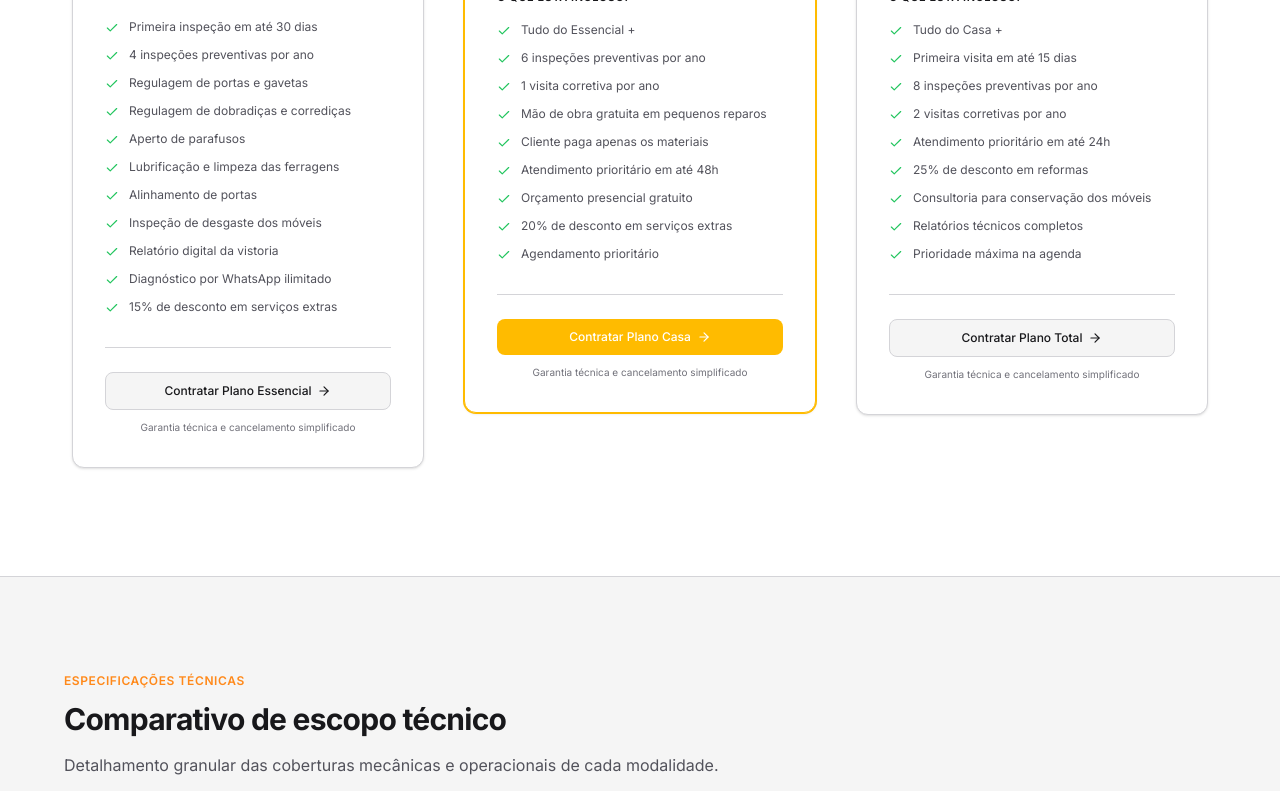
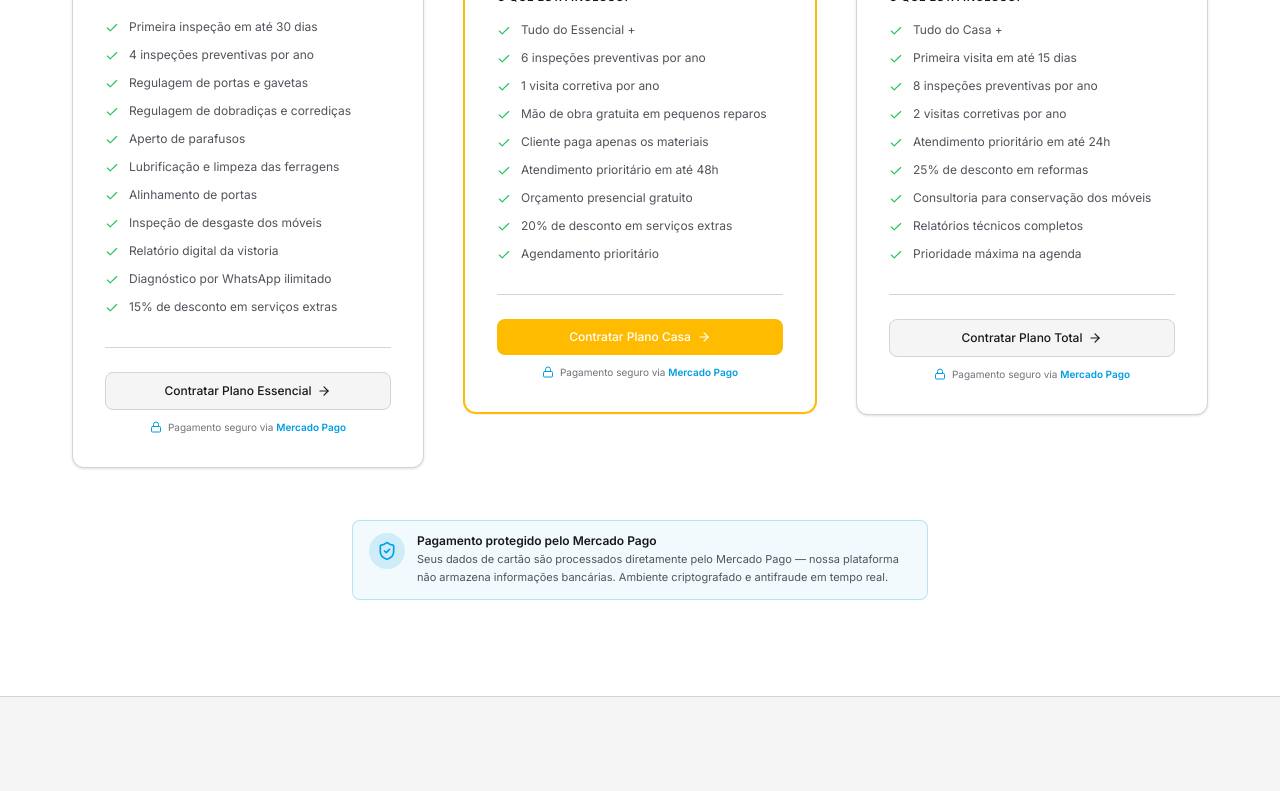
Before and after one commit to Yurguis8/s.o.s-manutencoes, a React (Vite) app in the folder frontend/: page / in a window 1280 px wide. Shown: the part 1530-2321 px from the top of the page. Built offline with nearby package versions, Linux system fonts and the light colour scheme.

Commit message:
Deixando mercado pago, explicito

```diff
--- /dev/null
+++ b/frontend/src/components/MercadoPagoTrustBadge.tsx
@@ -0,0 +1,42 @@
+import React from 'react';
+import { Lock, ShieldCheck } from 'lucide-react';
+
+interface MercadoPagoTrustBadgeProps {
+  variant?: 'compact' | 'full';
+  className?: string;
+}
+
+export const MercadoPagoTrustBadge: React.FC<MercadoPagoTrustBadgeProps> = ({
+  variant = 'full',
+  className = '',
+}) => {
+  if (variant === 'compact') {
+    return (
+      <div className={`inline-flex items-center gap-1.5 text-[10px] text-foreground-subtle ${className}`}>
+        <Lock className="w-3 h-3 shrink-0 text-[#009EE3]" aria-hidden />
+        <span>Pagamento seguro via <strong className="font-semibold text-[#009EE3]">Mercado Pago</strong></span>
+      </div>
+    );
+  }
+
+  return (
+    <div
+      className={`flex items-start gap-3 rounded-lg border border-[#009EE3]/25 bg-[#009EE3]/5 px-4 py-3 ${className}`}
+      role="note"
+      aria-label="Pagamento processado pelo Mercado Pago"
+    >
+      <div className="flex h-9 w-9 shrink-0 items-center justify-center rounded-full bg-[#009EE3]/15">
+        <ShieldCheck className="h-5 w-5 text-[#009EE3]" aria-hidden />
+      </div>
+      <div className="min-w-0">
+        <p className="text-xs font-semibold text-foreground">
+          Pagamento protegido pelo Mercado Pago
+        </p>
+        <p className="mt-0.5 text-[11px] leading-relaxed text-foreground-muted">
+          Seus dados de cartão são processados diretamente pelo Mercado Pago — nossa plataforma
+          não armazena informações bancárias. Ambiente criptografado e antifraude em tempo real.
+        </p>
+      </div>
+    </div>
+  );
+};
--- a/frontend/src/components/PlansSection.tsx
+++ b/frontend/src/components/PlansSection.tsx
@@ -5,6 +5,7 @@ import { Plan, BillingCycle } from '../types';
 import { Check, ArrowRight } from 'lucide-react';
 import { Reveal, RevealStagger, RevealStaggerItem } from './Reveal';
 import { APPLE_EASE_OUT } from './Reveal';
+import { MercadoPagoTrustBadge } from './MercadoPagoTrustBadge';
 
 interface PlansSectionProps {
   onSubscribe: (plan: Plan, billingCycle: BillingCycle) => void;
@@ -125,8 +126,8 @@ const PlanCard: React.FC<PlanCardProps> = ({ plan, billingCycle, onSubscribe })
               <ArrowRight className="w-3.5 h-3.5" />
             </button>
 
-            <div className="mt-2.5 text-center text-[10px] text-foreground-subtle">
-              Garantia técnica e cancelamento simplificado
+            <div className="mt-2.5 flex justify-center">
+              <MercadoPagoTrustBadge variant="compact" />
             </div>
           </div>
         </div>
@@ -195,6 +196,10 @@ export const PlansSection: React.FC<PlansSectionProps> = ({ onSubscribe }) => {
             </RevealStaggerItem>
           ))}
         </RevealStagger>
+
+        <Reveal className="mt-10 flex justify-center">
+          <MercadoPagoTrustBadge className="max-w-xl" />
+        </Reveal>
       </div>
     </section>
   );
--- a/frontend/src/components/SubscribeModal.tsx
+++ b/frontend/src/components/SubscribeModal.tsx
@@ -2,6 +2,8 @@ import React, { useState } from 'react';
 import { Link } from 'react-router-dom';
 import { Plan, BillingCycle } from '../types';
 import { getMpDeviceSessionId } from '../utils/mercadopago';
+import { formatPrice } from '../utils/formatPrice';
+import { MercadoPagoTrustBadge } from './MercadoPagoTrustBadge';
 import { X, ShieldCheck, Loader2, ChevronDown, ChevronUp } from 'lucide-react';
 
 interface SubscribeModalProps {
@@ -107,8 +109,8 @@ export const SubscribeModal: React.FC<SubscribeModalProps> = ({ plan, billingCyc
               <p className="text-xs text-foreground-subtle mt-0.5">Ciclo {cycleLabel}</p>
             </div>
             <div className="text-right">
-              <div className="text-lg font-bold text-foreground">R$ {monthlyPrice}<span className="text-xs font-normal text-foreground-subtle">/mês</span></div>
-              <div className="text-[11px] text-foreground-subtle font-mono">Total: R$ {cycleTotal}</div>
+              <div className="text-lg font-bold text-foreground">R$ {formatPrice(monthlyPrice)}<span className="text-xs font-normal text-foreground-subtle">/mês</span></div>
+              <div className="text-[11px] text-foreground-subtle font-mono">Total: R$ {formatPrice(cycleTotal)}</div>
             </div>
           </div>
 
@@ -169,6 +171,8 @@ export const SubscribeModal: React.FC<SubscribeModalProps> = ({ plan, billingCyc
               />
             </div>
           </div>
+
+          <MercadoPagoTrustBadge className="mb-4" />
 
           {/* Seção de Termos e Contrato */}
           <div className="mt-4 space-y-2 border-t border-border pt-4">
@@ -267,14 +271,17 @@ export const SubscribeModal: React.FC<SubscribeModalProps> = ({ plan, billingCyc
                 </>
               ) : (
                 <>
-                  <span>Prosseguir para pagamento</span>
+                  <span>Continuar no Mercado Pago</span>
                 </>
               )}
             </button>
           </div>
 
-          <div className="mt-4 text-center text-[10px] text-foreground-subtle">
-            Ambiente homologado · Conexão SSL 256-bit · Prontuário gerado automaticamente
+          <div className="mt-4 flex flex-col items-center gap-2">
+            <MercadoPagoTrustBadge variant="compact" />
+            <p className="text-center text-[10px] text-foreground-subtle">
+              Conexão SSL · Prontuário gerado automaticamente
+            </p>
           </div>
 
         </form>
--- a/frontend/src/data/landingData.ts
+++ b/frontend/src/data/landingData.ts
@@ -70,10 +70,10 @@ export const PLANS: Plan[] = [
     id: 'essential',
     name: "Plano Essencial",
     tagline: "Proteção preventiva básica para seus móveis.",
-    priceSemiannualMonthly: 10,
-    priceAnnualMonthly: 10,
-    totalSemiannual: 60,
-    totalAnnual: 120,
+    priceSemiannualMonthly: 29.90,
+    priceAnnualMonthly: 25.42,
+    totalSemiannual: 179.40,
+    totalAnnual: 305.04,
     benefits: [
       "Primeira inspeção em até 30 dias",
       "4 inspeções preventivas por ano",
@@ -92,10 +92,10 @@ export const PLANS: Plan[] = [
     id: 'casa',
     name: "Plano Casa",
     tagline: "Cobertura completa e prioritária para residências familiares e uso contínuo.",
-    priceSemiannualMonthly: 10,
-    priceAnnualMonthly: 10,
-    totalSemiannual: 60,
-    totalAnnual: 120,
+    priceSemiannualMonthly: 79.90,
+    priceAnnualMonthly: 67.92,
+    totalSemiannual: 479.40,
+    totalAnnual: 815.04,
     isPopular: true,
     benefits: [
       "Tudo do Essencial +",
@@ -113,10 +113,10 @@ export const PLANS: Plan[] = [
     id: 'total',
     name: "Plano Total",
     tagline: "Blindagem patrimonial integral para residências de alto padrão e marcenarias amplas.",
-    priceSemiannualMonthly: 10,
-    priceAnnualMonthly: 10,
-    totalSemiannual: 60,
-    totalAnnual: 120,
+    priceSemiannualMonthly: 129.90,
+    priceAnnualMonthly: 110.42,
+    totalSemiannual: 779.40,
+    totalAnnual: 1325.04,
     benefits: [
       "Tudo do Casa +",
       "Primeira visita em até 15 dias",
--- /dev/null
+++ b/frontend/src/utils/formatPrice.ts
@@ -0,0 +1,3 @@
+export function formatPrice(value: number): string {
+  return value.toLocaleString('pt-BR', { minimumFractionDigits: 2, maximumFractionDigits: 2 });
+}
```
Also changed, not shown: 1 other file (tests, documents, lock files or other folders).
